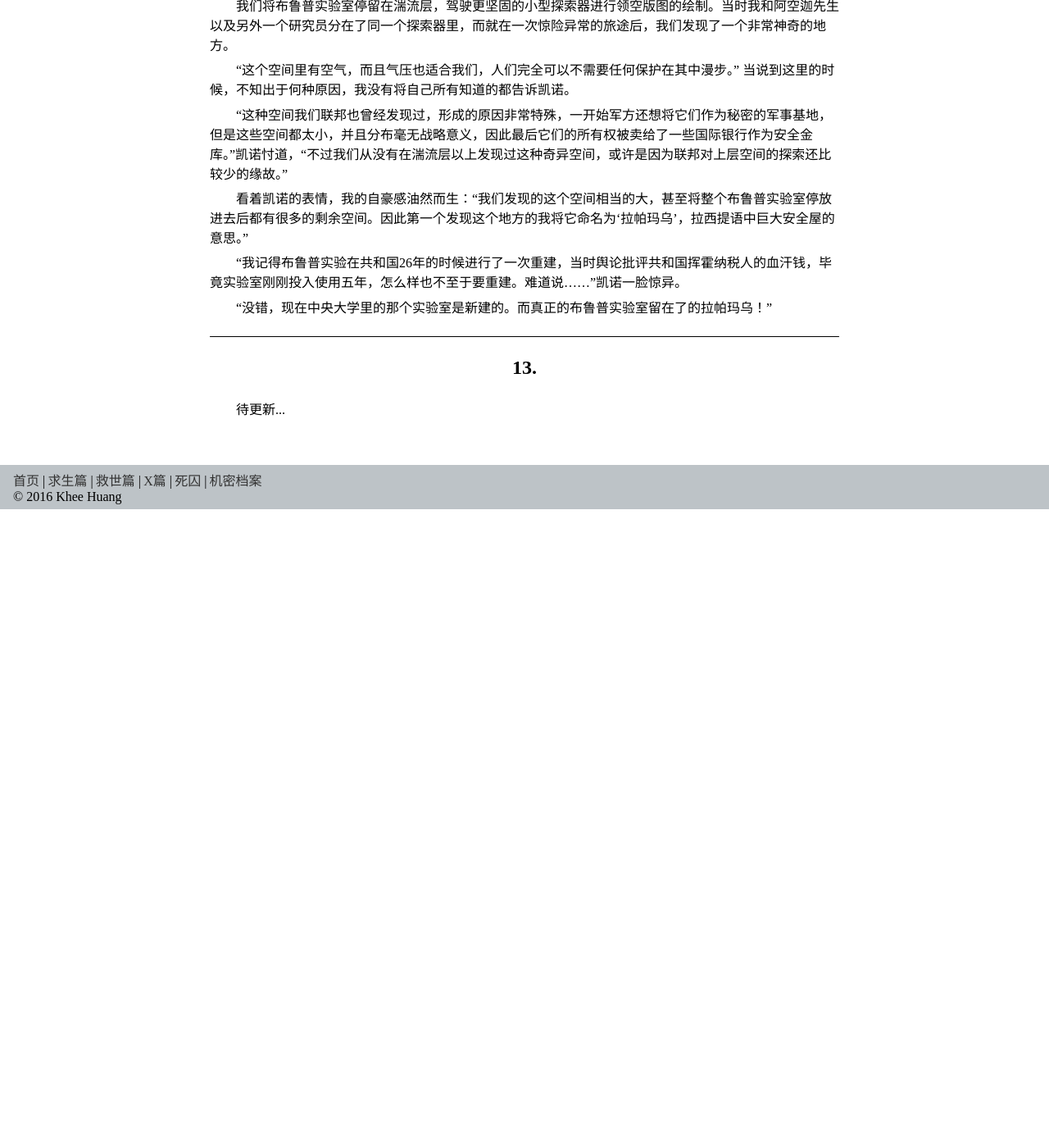
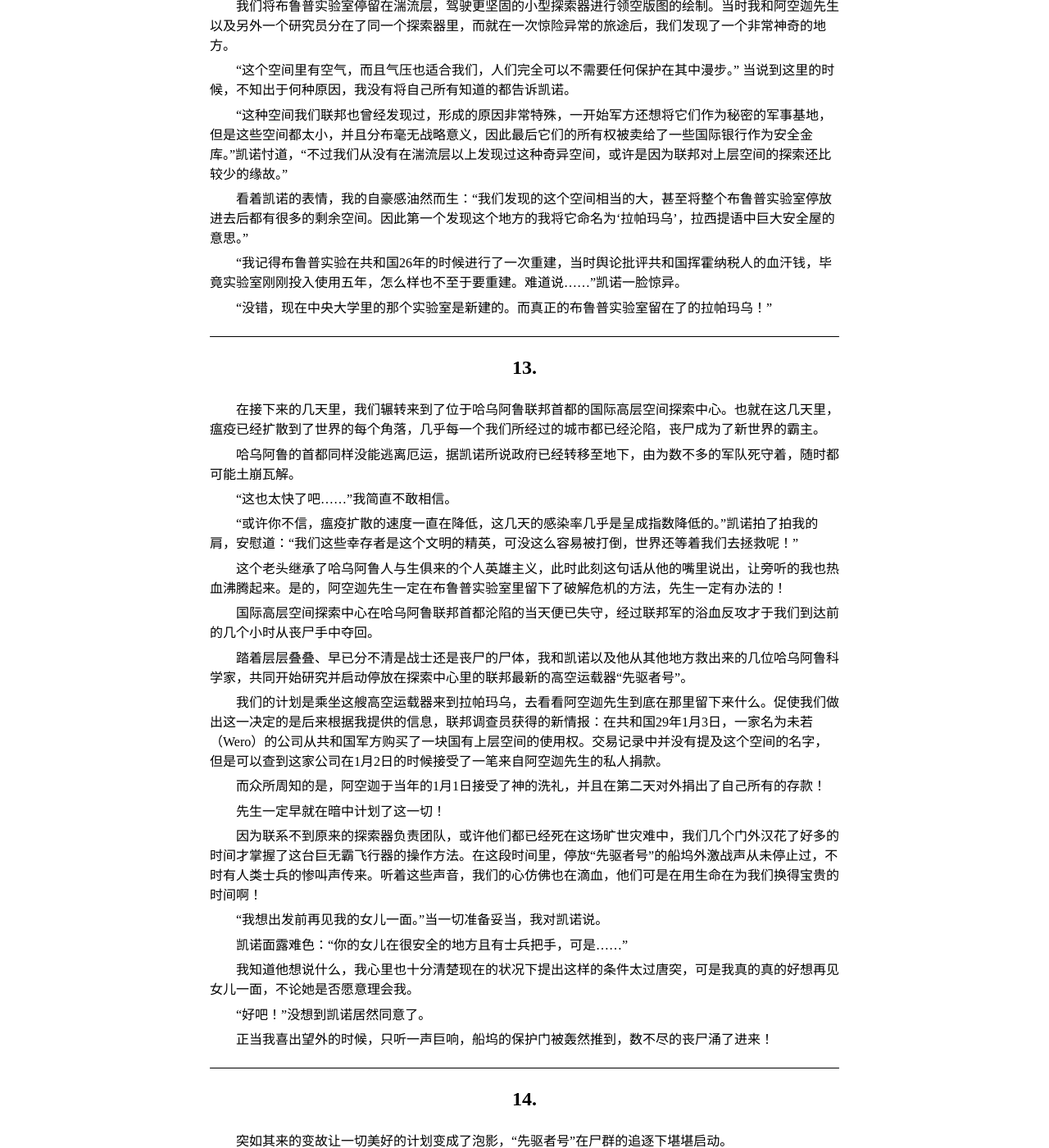
Before and after one commit to MilkVetch/doomsday, a Jekyll site: the page built from secretfiles.html, in a window 1280 px wide and 1400 px high, scrolled down 9453 px. Shown: the whole window at 82% size. Built offline with Jekyll 4.4.1, drawn with Linux system fonts in a browser that asks for light colours; Markdown is read by kramdown in place of the engine named in the settings; before the commit the page ends 10074 px from its top, so only the background shows below that; some of the changed text lies outside the part shown.

Commit message:
chapter 13\14

```diff
--- a/secretfiles.html
+++ b/secretfiles.html
@@ -201,5 +201,36 @@ layout: default
 	<p>“没错，现在中央大学里的那个实验室是新建的。而真正的布鲁普实验室留在了的拉帕玛乌！”</p>
 	<br>
 	<h2>13.</h2>
-	<p>待更新...</p>
+	<p>在接下来的几天里，我们辗转来到了位于哈乌阿鲁联邦首都的国际高层空间探索中心。也就在这几天里，瘟疫已经扩散到了世界的每个角落，几乎每一个我们所经过的城市都已经沦陷，丧尸成为了新世界的霸主。</p>
+	<p>哈乌阿鲁的首都同样没能逃离厄运，据凯诺所说政府已经转移至地下，由为数不多的军队死守着，随时都可能土崩瓦解。</p>
+	<p>“这也太快了吧……”我简直不敢相信。</p>
+	<p>“或许你不信，瘟疫扩散的速度一直在降低，这几天的感染率几乎是呈成指数降低的。”凯诺拍了拍我的肩，安慰道：“我们这些幸存者是这个文明的精英，可没这么容易被打倒，世界还等着我们去拯救呢！”</p>
+	<p>这个老头继承了哈乌阿鲁人与生俱来的个人英雄主义，此时此刻这句话从他的嘴里说出，让旁听的我也热血沸腾起来。是的，阿空迦先生一定在布鲁普实验室里留下了破解危机的方法，先生一定有办法的！</p>
+	<p>国际高层空间探索中心在哈乌阿鲁联邦首都沦陷的当天便已失守，经过联邦军的浴血反攻才于我们到达前的几个小时从丧尸手中夺回。</p>
+	<p>踏着层层叠叠、早已分不清是战士还是丧尸的尸体，我和凯诺以及他从其他地方救出来的几位哈乌阿鲁科学家，共同开始研究并启动停放在探索中心里的联邦最新的高空运载器“先驱者号”。</p>
+	<p>我们的计划是乘坐这艘高空运载器来到拉帕玛乌，去看看阿空迦先生到底在那里留下来什么。促使我们做出这一决定的是后来根据我提供的信息，联邦调查员获得的新情报：在共和国29年1月3日，一家名为未若（Wero）的公司从共和国军方购买了一块国有上层空间的使用权。交易记录中并没有提及这个空间的名字，但是可以查到这家公司在1月2日的时候接受了一笔来自阿空迦先生的私人捐款。</p>
+	<p>而众所周知的是，阿空迦于当年的1月1日接受了神的洗礼，并且在第二天对外捐出了自己所有的存款！</p>
+	<p>先生一定早就在暗中计划了这一切！</p>
+	<p>因为联系不到原来的探索器负责团队，或许他们都已经死在这场旷世灾难中，我们几个门外汉花了好多的时间才掌握了这台巨无霸飞行器的操作方法。在这段时间里，停放“先驱者号”的船坞外激战声从未停止过，不时有人类士兵的惨叫声传来。听着这些声音，我们的心仿佛也在滴血，他们可是在用生命在为我们换得宝贵的时间啊！</p>
+	<p>“我想出发前再见我的女儿一面。”当一切准备妥当，我对凯诺说。</p>
+	<p>凯诺面露难色：“你的女儿在很安全的地方且有士兵把手，可是……”</p>
+	<p>我知道他想说什么，我心里也十分清楚现在的状况下提出这样的条件太过唐突，可是我真的真的好想再见女儿一面，不论她是否愿意理会我。</p>
+	<p>“好吧！”没想到凯诺居然同意了。</p>
+	<p>正当我喜出望外的时候，只听一声巨响，船坞的保护门被轰然推到，数不尽的丧尸涌了进来！</p>
+	<br>
+	<h2>14.</h2>
+	<p>突如其来的变故让一切美好的计划变成了泡影，“先驱者号”在尸群的追逐下堪堪启动。</p>
+	<p>几头冲在前面的丧尸趁着运载器启动时速度较慢，猛然贴上了船体，手臂上突出的尖刺牢牢抓住了船身。只见这些活死人顺着恒压系统的出气孔就要往运载器里钻，我们几个慌乱地防御着，好在我们预先准备了一些武器，这才没有让这些鬼东西得逞。</p>
+	<p>当“先驱者号”的速度稳定后，这台体型不大，但是速度一流的联邦运载器彻底摆脱了丧尸的追赶，即便是少数吸附在船身上的丧尸也被高速上升时带来的湍流卷走了。</p>
+	<p>我透过航空镜看着渐行渐远的陆地，和陆地上不断变小的高层空间探索中心大楼，不知为何，一种诀别之情上了心头。</p>
+	<p>我们一行彻查了一遍“先驱者号”的安全，然后开始了轮流的驾驶。我们根据事先安排好的路线朝着“拉帕玛乌”前进，在接下来的两天多的时间里，我经历了前所未有的孤单。同行的五人包括凯诺在内，没有一个愿意多说一句话，只有在交替驾驶的时候才简单地嘱咐几句。</p>
+	<p>大概是所有人的心情都紧张而沉重的缘故吧，又或许真的已经没有什么好再说的了。此时此刻，整个文明的命运都和这台运输器以及我们这几个科学家绑定在了一起，谁都不敢疏忽大意，谁都不敢拿全人类的未来开玩笑。</p>
+	<p>好在仿佛神佑一般，我们相当平安地到达了目的地，比预期的时间还快了几个小时。</p>
+	<p>“拉帕玛乌”所处的位置在神山西麓的一处岩窟之中，洞口被一些异常巨大的植被遮蔽着。当“先驱者号”冲过这些障碍后，一个巨大的空间跃然于眼前。而更引人注目的便是停靠在其中的庞然大物——布鲁普实验室了。</p>
+	<p>共和国早些年将布鲁普实验室留在这里是为了作为更高层空间——梦辉层甚至是传说中的神山之巅探索的一个中转站，或者说是大本营。在此之后具体发生了什么，又为什么会被阿空迦先生赞助的公司买走，没有人知道。</p>
+	<p>当“先驱者号”靠近布鲁普实验室的时候，我们多年前设下的安全验证正常激活了，布鲁普实验外围施放出了绚丽的光学密码，在我的指导下，我们成功地对上了当初设定的暗号。</p>
+	<p>接着，信息如同洪流一般冲进我的大脑。在一个眨眼的时间里，我看到了真相，残忍的真相！</p>
+	<br>
+	<h2>15.</h2>
+	<p><strong>To be continue...</strong></p>
 </div>
```
